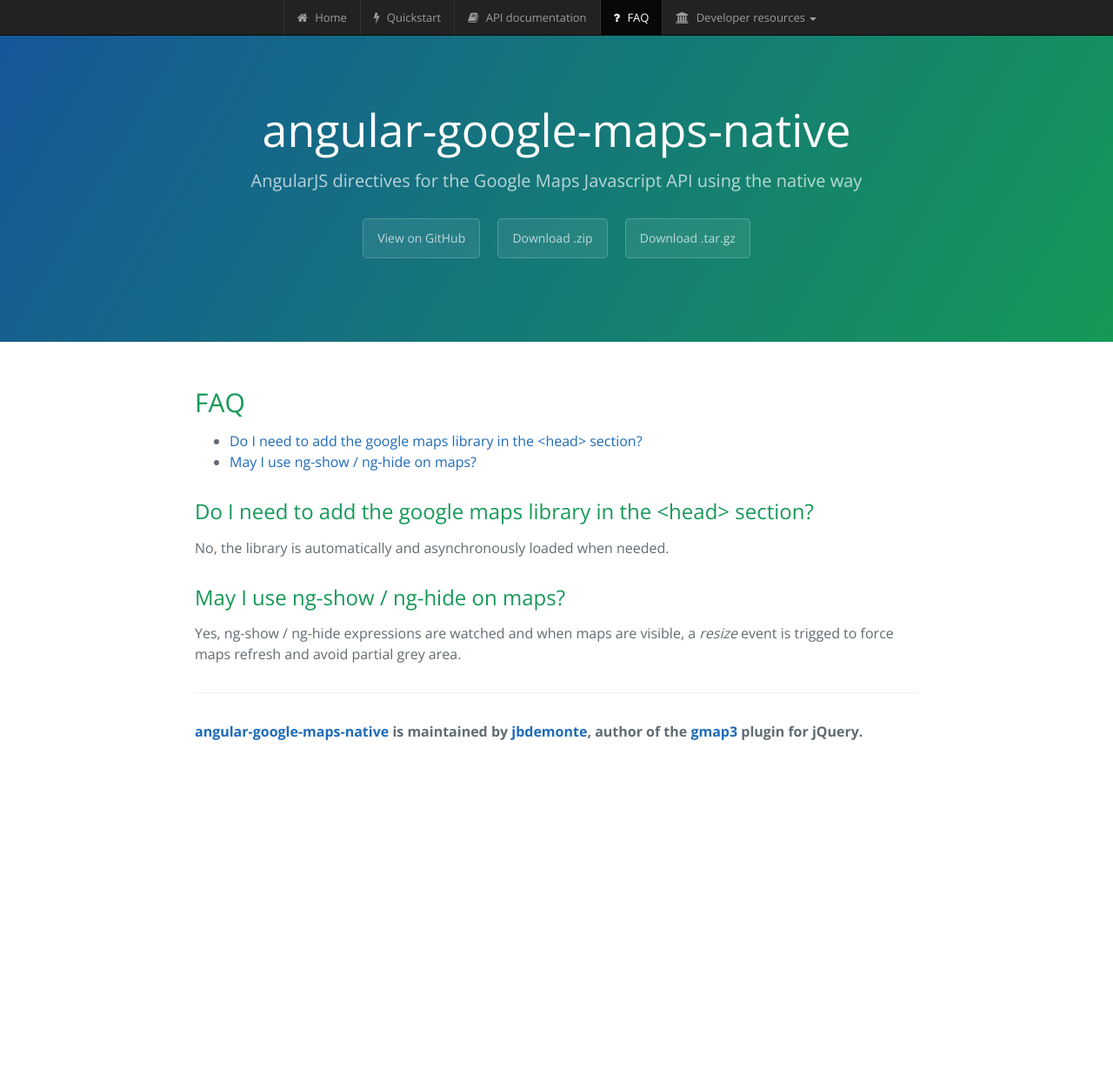
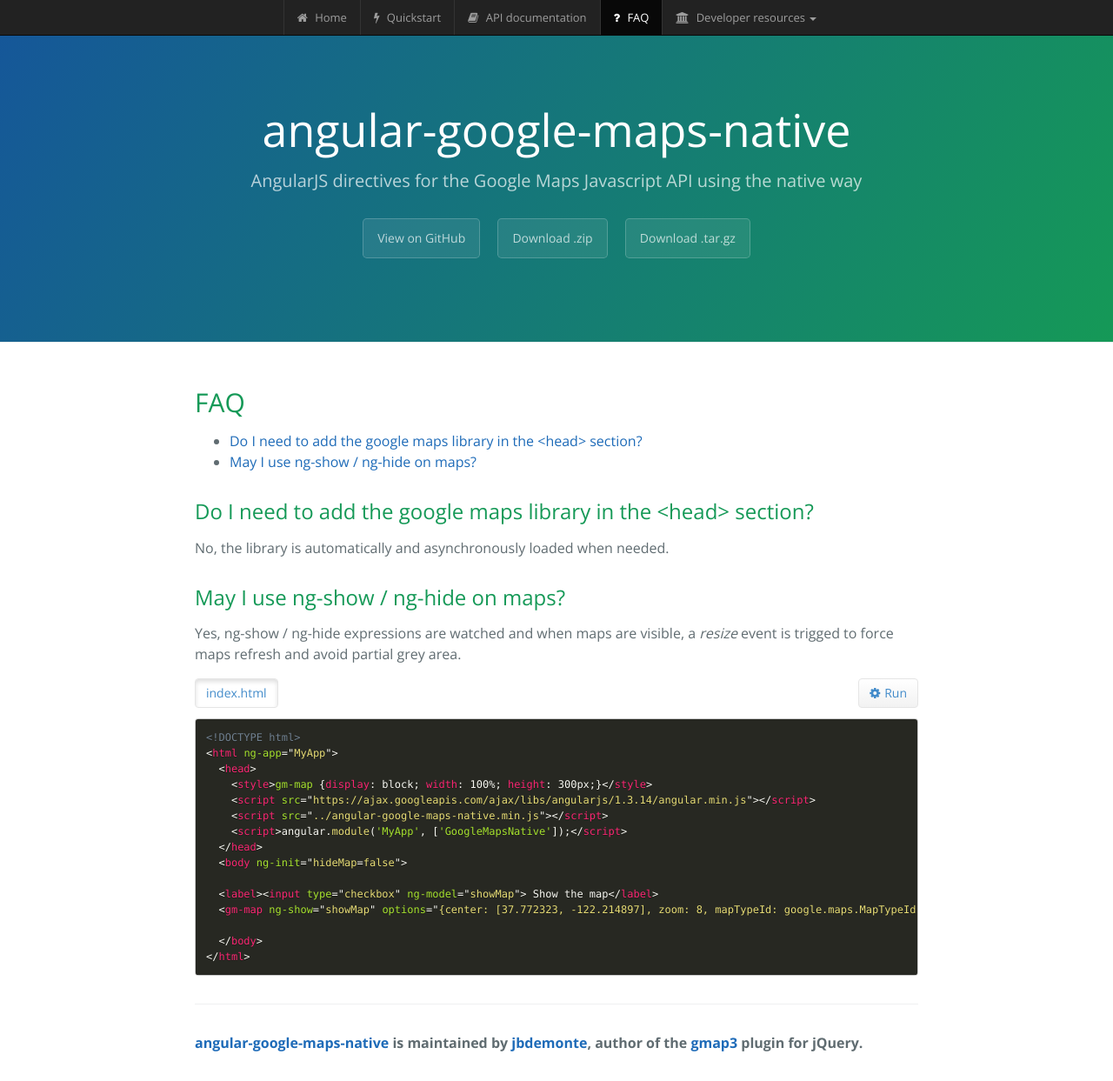
Before and after one commit to jbdemonte/angular-google-maps-native, a Jekyll site: the page built from faq.html, in a window 1280 px wide and 1243 px high. Shown: the whole window at 87% size. Built offline with Jekyll 4.4.1, drawn with Linux system fonts in a browser that asks for light colours; nearby versions of some CDN libraries.

Commit message:
append a snippet on the faq

```diff
--- a/faq.html
+++ b/faq.html
@@ -19,3 +19,4 @@
 <p>
   Yes, ng-show / ng-hide expressions are watched and when maps are visible, a <em>resize</em> event is trigged to force maps refresh and avoid partial grey area.
 </p>
+<snippets path="snippets/faq-map-show-hide"></snippets>
--- /dev/null
+++ b/snippets/faq-map-show-hide/index.html
@@ -0,0 +1,15 @@
+<!DOCTYPE html>
+<html ng-app="MyApp">
+  <head>
+    <style>gm-map {display: block; width: 100%; height: 300px;}</style>
+    <script src="https://ajax.googleapis.com/ajax/libs/angularjs/1.3.14/angular.min.js"></script>
+    <script src="../angular-google-maps-native.min.js"></script>
+    <script>angular.module('MyApp', ['GoogleMapsNative']);</script>
+  </head>
+  <body ng-init="hideMap=false">
+
+  <label><input type="checkbox" ng-model="showMap"> Show the map</label>
+  <gm-map ng-show="showMap" options="{center: [37.772323, -122.214897], zoom: 8, mapTypeId: google.maps.MapTypeId.ROADMAP}"></gm-map>
+
+  </body>
+</html>
```
Also changed, not shown: snippets/faq-map-show-hide/manifest.json (added).
